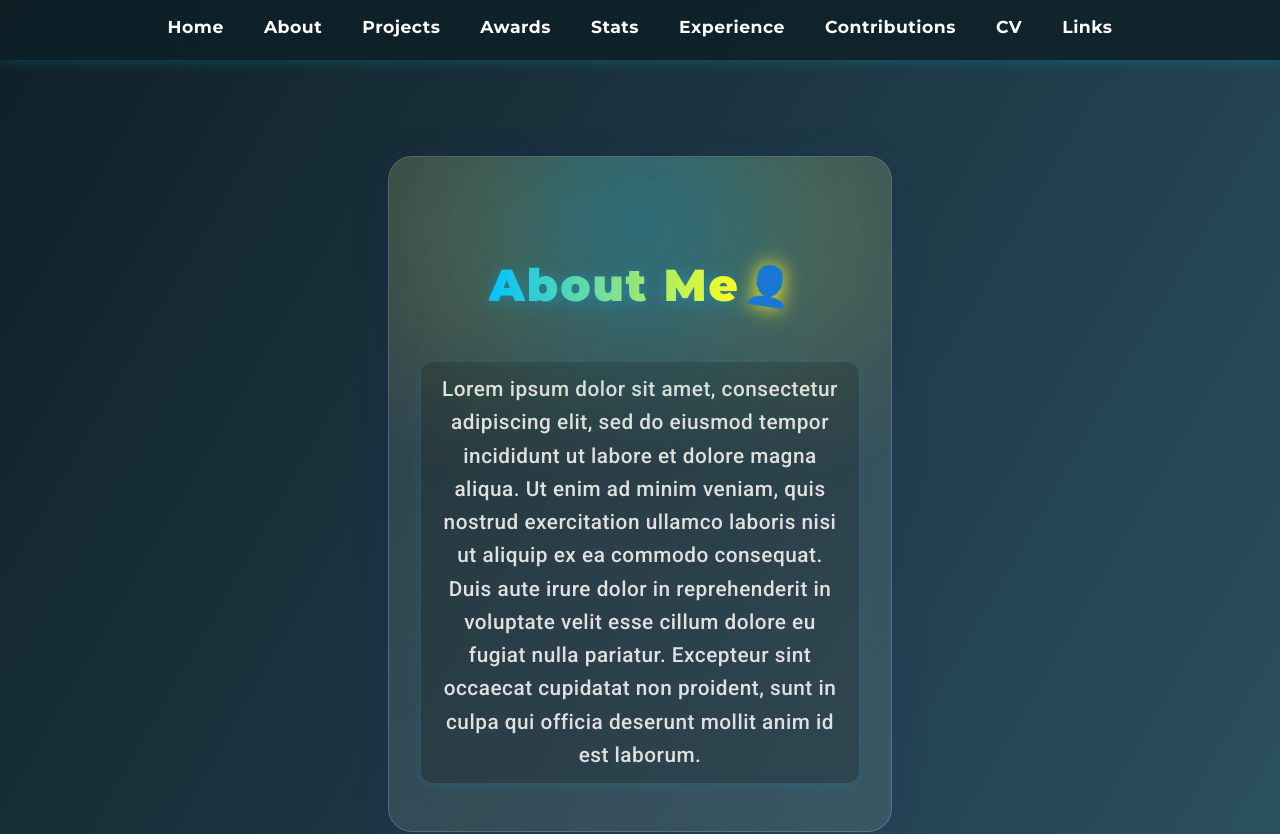
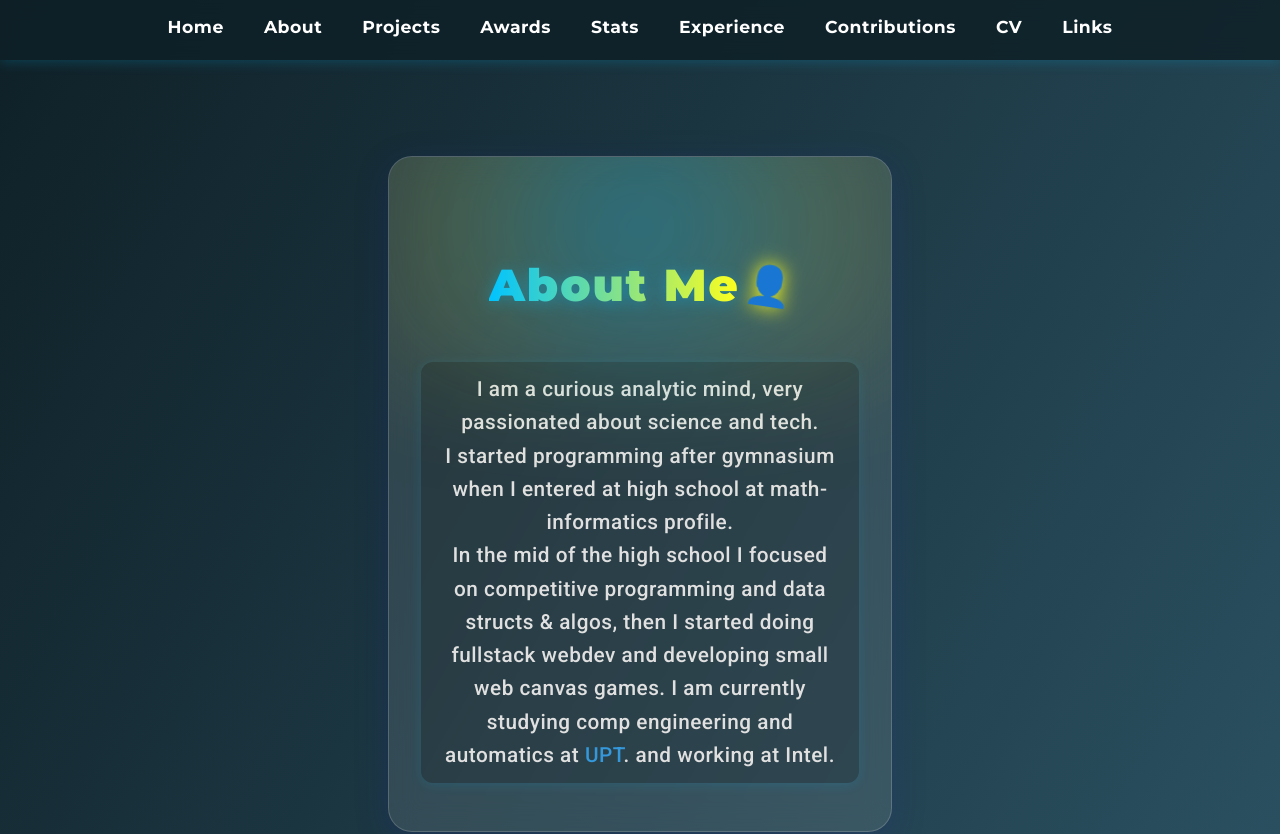
Before and after one commit to StanaAndrei/personal-page, a SvelteKit app: page /about in a window 1280 px wide. Shown: the top 834 px of the page. Built offline with nearby package versions, Linux system fonts and the light colour scheme.

Commit message:
updated about

```diff
--- a/src/routes/about/+page.svelte
+++ b/src/routes/about/+page.svelte
@@ -1,3 +1,6 @@
+<script>
+</script>
+
 <svelte:head>
     <title>About Me - Stana Andrew Portfolio</title>
     <meta name="description" content="Learn more about my background and skills." />
@@ -12,7 +15,13 @@
         <span class="sparkle">👤</span>
     </h1>
     <p class="about-coming-soon">
-        Lorem ipsum dolor sit amet, consectetur adipiscing elit, sed do eiusmod tempor incididunt ut labore et dolore magna aliqua. Ut enim ad minim veniam, quis nostrud exercitation ullamco laboris nisi ut aliquip ex ea commodo consequat. Duis aute irure dolor in reprehenderit in voluptate velit esse cillum dolore eu fugiat nulla pariatur. Excepteur sint occaecat cupidatat non proident, sunt in culpa qui officia deserunt mollit anim id est laborum.
+        I am a curious analytic mind, very passionated about science and tech. <br />
+        I started programming after gymnasium when I entered at high school at math-informatics profile. <br />
+        In the mid of the high school I focused on competitive programming and data structs & algos, then
+        I started doing fullstack webdev and developing small web canvas games.
+        I am currently studying comp engineering and automatics at
+        <a href="https://www.upt.ro/Universitatea-Politehnica-Timisoara_en.html">UPT</a>.
+        and working at Intel. <br />
     </p>
 </section>
 
```
Also changed, not shown: 1 other file (tests, documents, lock files or other folders).
